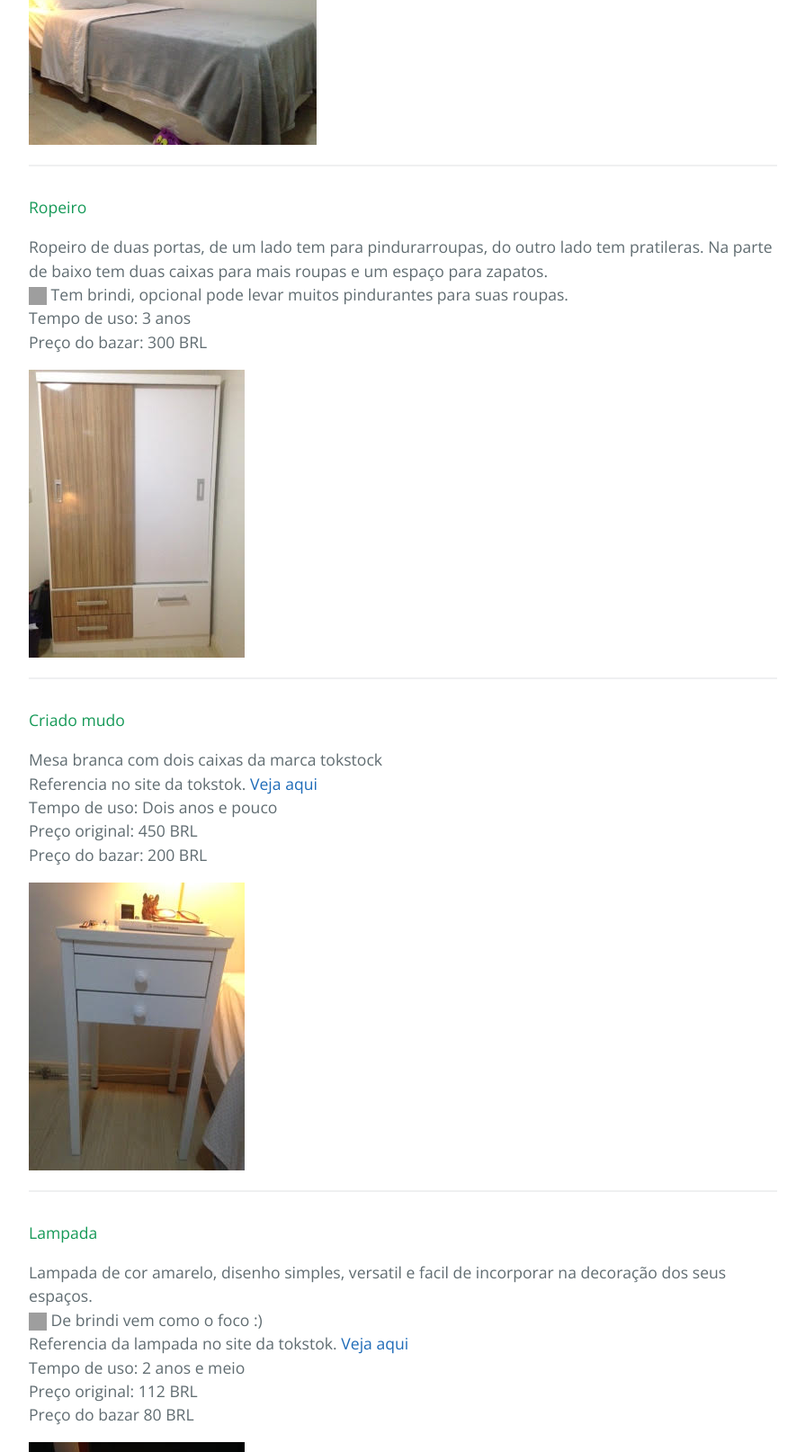
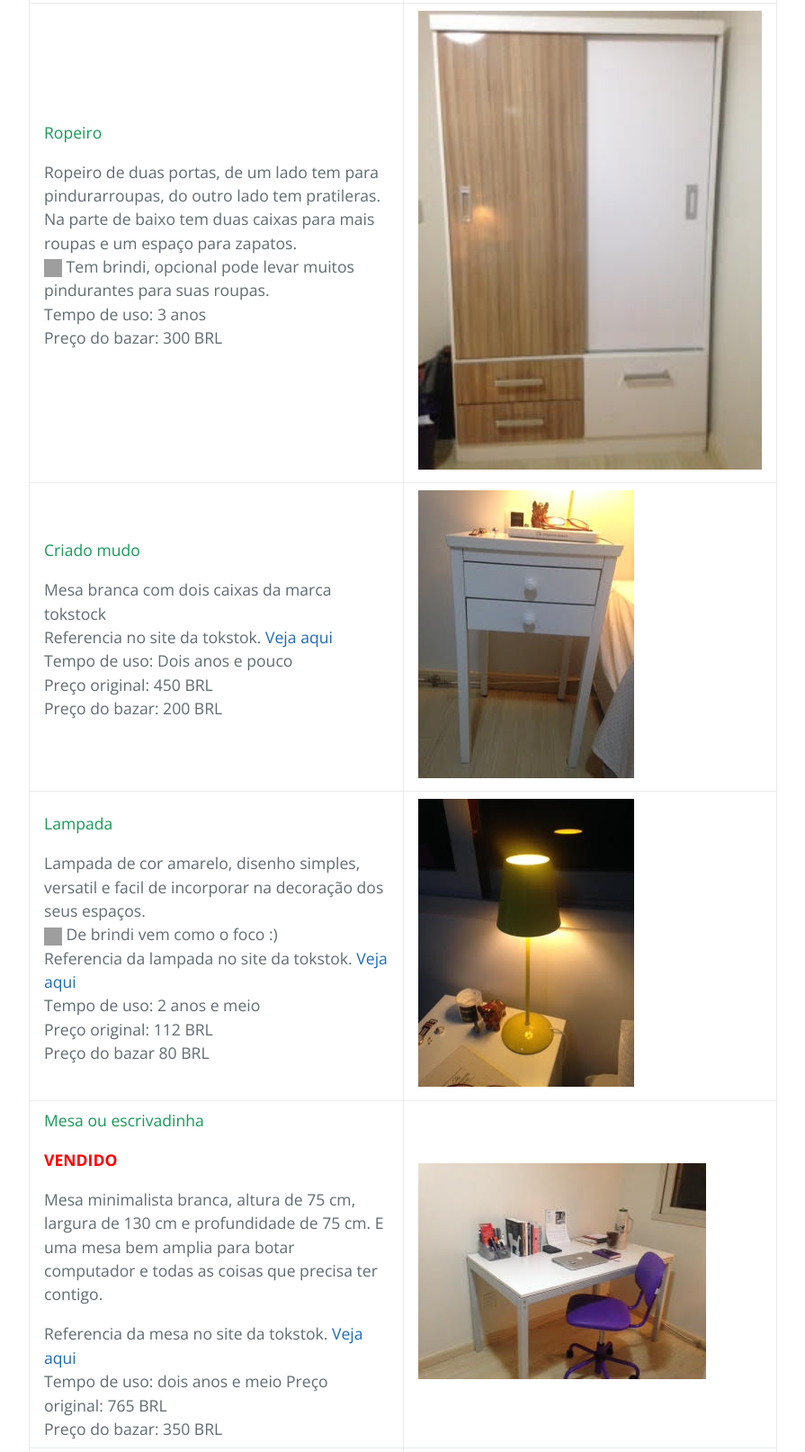
Before and after one commit to rogeriochaves/bazar-partiu, a plain HTML site: page index.html in a window 1280 px wide. Shown: the part 828-2442 px from the top of the page at 90% size, without its empty margins (192-1087 px from the left). Drawn offline with nearby package versions, Linux system fonts and the light colour scheme; grey boxes are pictures that could not be loaded.

Commit message:
Put products on a table style

```diff
--- a/index.html
+++ b/index.html
@@ -7,6 +7,7 @@
       <link rel="stylesheet" type="text/css" href="stylesheets/normalize.css" media="screen">
       <link href='https://fonts.googleapis.com/css?family=Open+Sans:400,700' rel='stylesheet' type='text/css'>
       <link rel="stylesheet" type="text/css" href="stylesheets/stylesheet.css" media="screen">
+      <link rel="stylesheet" type="text/css" href="stylesheets/custom-style.css" media="screen">
       <link rel="stylesheet" type="text/css" href="stylesheets/github-light.css" media="screen">
     </head>
     <body>
@@ -17,7 +18,8 @@
 
   <section class="main-content">
   <h3>
-  <a id="olá" class="anchor" href="#ol%C3%A1" aria-hidden="true"><span aria-hidden="true" class="octicon octicon-link"></span></a>Olá!</h3>
+  <a id="olá" class="anchor" href="#ol%C3%A1" aria-hidden="true"><span aria-hidden="true" class="octicon octicon-link"></span></a>Olá!
+  </h3>
 
   <p>Estou partindo de Brasil e tenho algumas coisas que gostaria vender. As coisas estao bem cuidadas e podemos negociar o preço se for necessário.</p>
 
@@ -26,7 +28,11 @@
 
   <p><img class="emoji" title=":envelope:" alt=":envelope:" src="https://assets-cdn.github.com/images/icons/emoji/unicode/2709.png" height="20" width="20" align="absmiddle"> Email <a href="mailto:pam.cdm@gmail.com">pam.cdm@gmail.com</a><br>
   <img class="emoji" title=":telephone_receiver:" alt=":telephone_receiver:" src="https://assets-cdn.github.com/images/icons/emoji/unicode/1f4de.png" height="20" width="20" align="absmiddle"> Telephone  (+55)(51)99605233</p>
+  <br/>
 
+  <table>
+    <tr>
+      <td>
         <h4>
           <a id="cama-box" class="anchor" href="#cama-box" aria-hidden="true"><span aria-hidden="true" class="octicon octicon-link"></span></a>Cama box</h4>
 
@@ -34,10 +40,13 @@
             <img class="emoji" title=":gift:" alt=":gift:" src="https://assets-cdn.github.com/images/icons/emoji/unicode/1f381.png" height="20" width="20" align="absmiddle"> Tem brindi, opcional pode ganhar algumas covertas para o tamanho da cama aproveitando que estamos perto do inverno :)<br>
             Tempo de uso: 3 anos<br>
             Preço do bazar: 300 BRL</p>
+          </td>
+          <td>
             <img src="images/cama.jpg" />
-
-  <hr>
-
+          </td>
+        </tr>
+        <tr>
+          <td>
             <h4>
               <a id="ropeiro" class="anchor" href="#ropeiro" aria-hidden="true"><span aria-hidden="true" class="octicon octicon-link"></span></a>Ropeiro</h4>
 
@@ -45,11 +54,13 @@
                 <img class="emoji" title=":gift:" alt=":gift:" src="https://assets-cdn.github.com/images/icons/emoji/unicode/1f381.png" height="20" width="20" align="absmiddle"> Tem brindi, opcional pode levar muitos pindurantes para suas roupas.<br>
                 Tempo de uso: 3 anos<br>
                 Preço do bazar: 300 BRL</p>
-  <img src="images/ropeiro.jpg" />
-
-
-  <hr>
-
+          </td>
+          <td>
+            <img src="images/ropeiro.jpg" style="min-width:100%"/>
+          </td>
+        </tr>
+        <tr>
+          <td>
             <h4>
               <a id="criado-mudo" class="anchor" href="#criado-mudo" aria-hidden="true"><span aria-hidden="true" class="octicon octicon-link"></span></a>Criado mudo</h4>
 
@@ -58,11 +69,13 @@
                 Tempo de uso: Dois anos e pouco<br>
                 Preço original: 450 BRL<br>
                 Preço do bazar: 200 BRL </p>
+          </td>
+          <td>
             <img src="images/criado_mudo.jpg" />
-
-
-  <hr>
-
+          </td>
+        </tr>
+        <tr>
+          <td>
             <h4>
               <a id="lampada" class="anchor" href="#lampada" aria-hidden="true"><span aria-hidden="true" class="octicon octicon-link"></span></a>Lampada</h4>
 
@@ -72,25 +85,31 @@
                 Tempo de uso: 2 anos e meio<br>
                 Preço original: 112 BRL<br>
                 Preço do bazar 80 BRL </p>
+          </td>
+          <td>
             <img src="images/lampada.jpg" />
-
-
-  <hr>
-
+          </td>
+        </tr>
+        <tr>
+          <td>
             <h4>
               <a id="mesa-ou-escrivadinha" class="anchor" href="#mesa-ou-escrivadinha" aria-hidden="true"><span aria-hidden="true" class="octicon octicon-link"></span></a>Mesa ou escrivadinha</h4>
               <p style="color: red"><b>VENDIDO</b></p>
 
               <p>Mesa minimalista branca, altura de 75 cm, largura de 130 cm  e profundidade de 75 cm. E uma mesa bem amplia para botar computador e todas as coisas que precisa ter contigo.
+              </p>
+
               Referencia da mesa no site da tokstok. <a href="http://www.tokstok.com.br/vitrine/produto.jsf?c=3932&amp;bc=1004,1236">Veja aqui</a><br>
               Tempo de uso: dois anos e meio
               Preço original: 765 BRL<br>
-  Preço do bazar: 350 BRL</p>
+              Preço do bazar: 350 BRL
+            </td>
+            <td>
               <img src="images/mesa.jpg" />
-
-
-  <hr>
-
+            </td>
+        </tr>
+        <tr>
+          <td>
             <h4>
               <a id="cadera" class="anchor" href="#cadera" aria-hidden="true"><span aria-hidden="true" class="octicon octicon-link"></span></a>Cadera</h4>
 
@@ -99,46 +118,41 @@
                 Tempo de uso: 2 anos e meio<br>
                 Preço original: 375 BRL<br>
                 Preço do bazar: 175 BRL</p>
+          </td>
+          <td>
             <img src="images/cadera.jpg" />
-
-
-  <hr>
-
+          </td>
+        </tr>
+        <tr>
+          <td>
             <h4>
               <a id="ventilador-de-teto" class="anchor" href="#ventilador-de-teto" aria-hidden="true"><span aria-hidden="true" class="octicon octicon-link"></span></a>Ventilador de teto</h4>
 
               <p>Esse ventilador de teto salvo minha vida! ele e super potente, ele tem 3 velocidades,o disenho e bem simples e bonito.
                 Tempo de uso: 2 anos<br>
                 Preço do bazar: 200 BRL  </p>
-
-  <hr>
-
+              </td>
+            <td>
+            </td>
+        </tr>
+      </table>
+  <br>
   <h2>
   <a id="dividir-apartamento" class="anchor" href="#curtiu-das-coisas-mas-tamb%C3%A9m-esta-procurando-onde-morar" aria-hidden="true"><span aria-hidden="true" class="octicon octicon-link"></span></a>Curtiu das coisas mas também esta procurando onde morar?</h2>
-
   <p>Que coincidencia, tambem temos um lugar para tu dividir apartamento com uma porto alegrense muito querida, madura, responsavel e fácil de levar. </p>
-
   <h5>
   <a id="como-é-o-apartamento" class="anchor" href="#como-%C3%A9-o-apartamento" aria-hidden="true"><span aria-hidden="true" class="octicon octicon-link"></span></a>Como é o apartamento?</h5>
-
   <p>O apartamento tem dois cuartos, as areas comunes ja estão equipadas, tem sofa, mesa para comer, coisas para cozinhar, geladera, fogão e onde lavar roupa. Mas se tu tem coisas podemos conversar claro!</p>
-
   <h5>
   <a id="onde-fica" class="anchor" href="#onde-fica" aria-hidden="true"><span aria-hidden="true" class="octicon octicon-link"></span></a>Onde fica?</h5>
-
   <p>O apartamento esta numa area bem ubicada no bairro Petropolis perto da avenida Protasio e praça Encol.
   Por perto tem supermercado Saffari da Protasio, supermercado Nacional da Nilo, parque Redenção a 10 minutos em onibus, na area tem academias, restaurantes, frutarias, cafes e padarias. </p>
-
   <h5>
   <a id="como-se-transportar" class="anchor" href="#como-se-transportar" aria-hidden="true"><span aria-hidden="true" class="octicon octicon-link"></span></a>Como se transportar?</h5>
-
   <p>Fica perto da avenida Protasio onde passan varios onibuses. Se tu estudas ou trabalhas na PUCRS tem onibus da linha T9 que passa a uma cuadra do predio.</p>
-
   <p>Se tu estas interesado pode me enviar um email e podemos agendar uma hora para te mostrar o apartamento. </p>
-
   <footer class="site-footer">
     <span class="site-footer-owner"><a href="https://github.com/pamcdm/bazar-partiu">Bazar-partiu</a> is maintained by <a href="https://github.com/pamcdm">pamcdm</a>.</span>
-
     <span class="site-footer-credits">This page was generated by <a href="https://pages.github.com">GitHub Pages</a> using the <a href="https://github.com/jasonlong/cayman-theme">Cayman theme</a> by <a href="https://twitter.com/jasonlong">Jason Long</a>.</span>
   </footer>
   </section>
--- /dev/null
+++ b/stylesheets/custom-style.css
@@ -0,0 +1,3 @@
+td {
+	width: 50%;
+}
```
Lines whose indentation alone changed are shown as unchanged.
